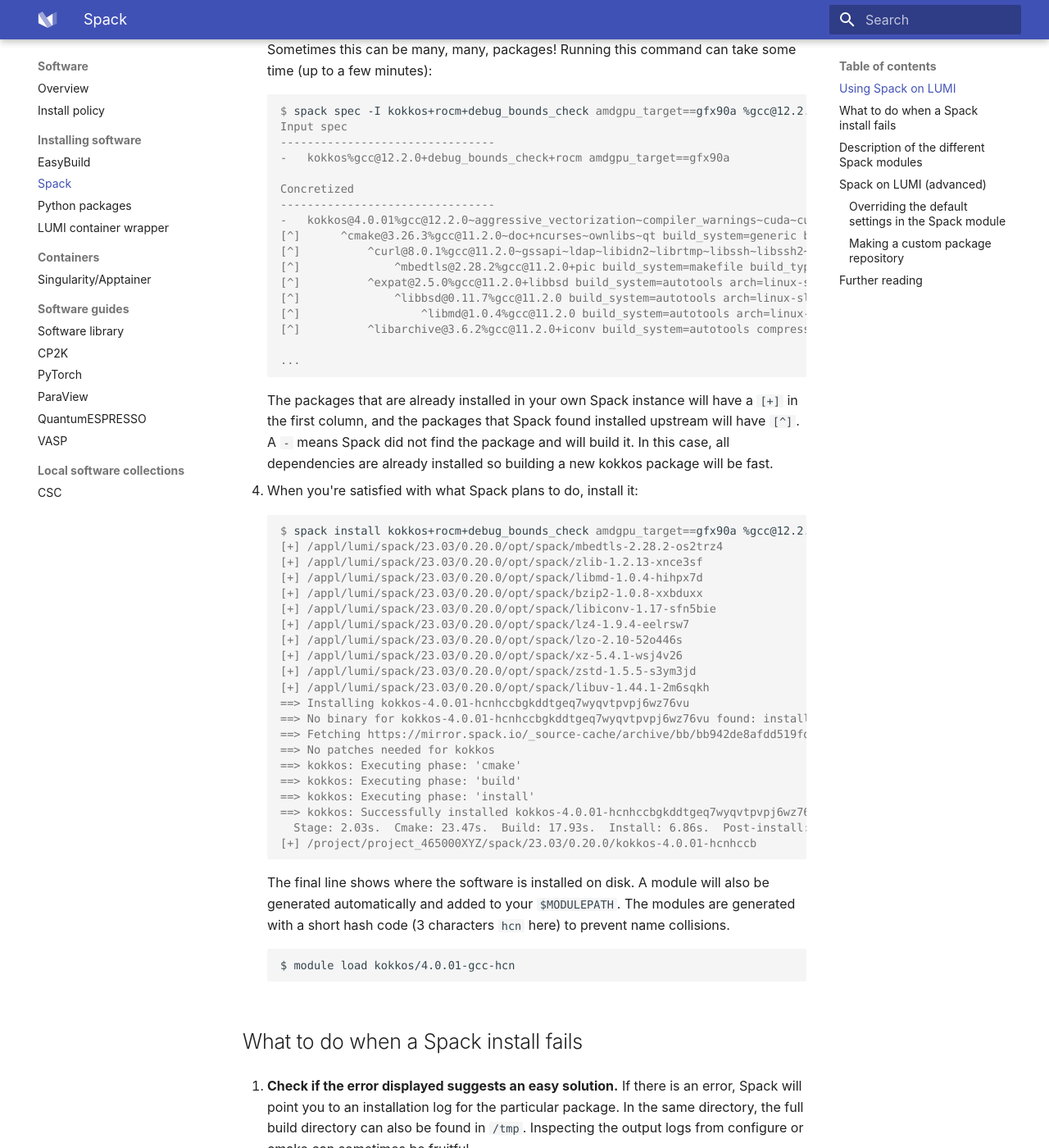
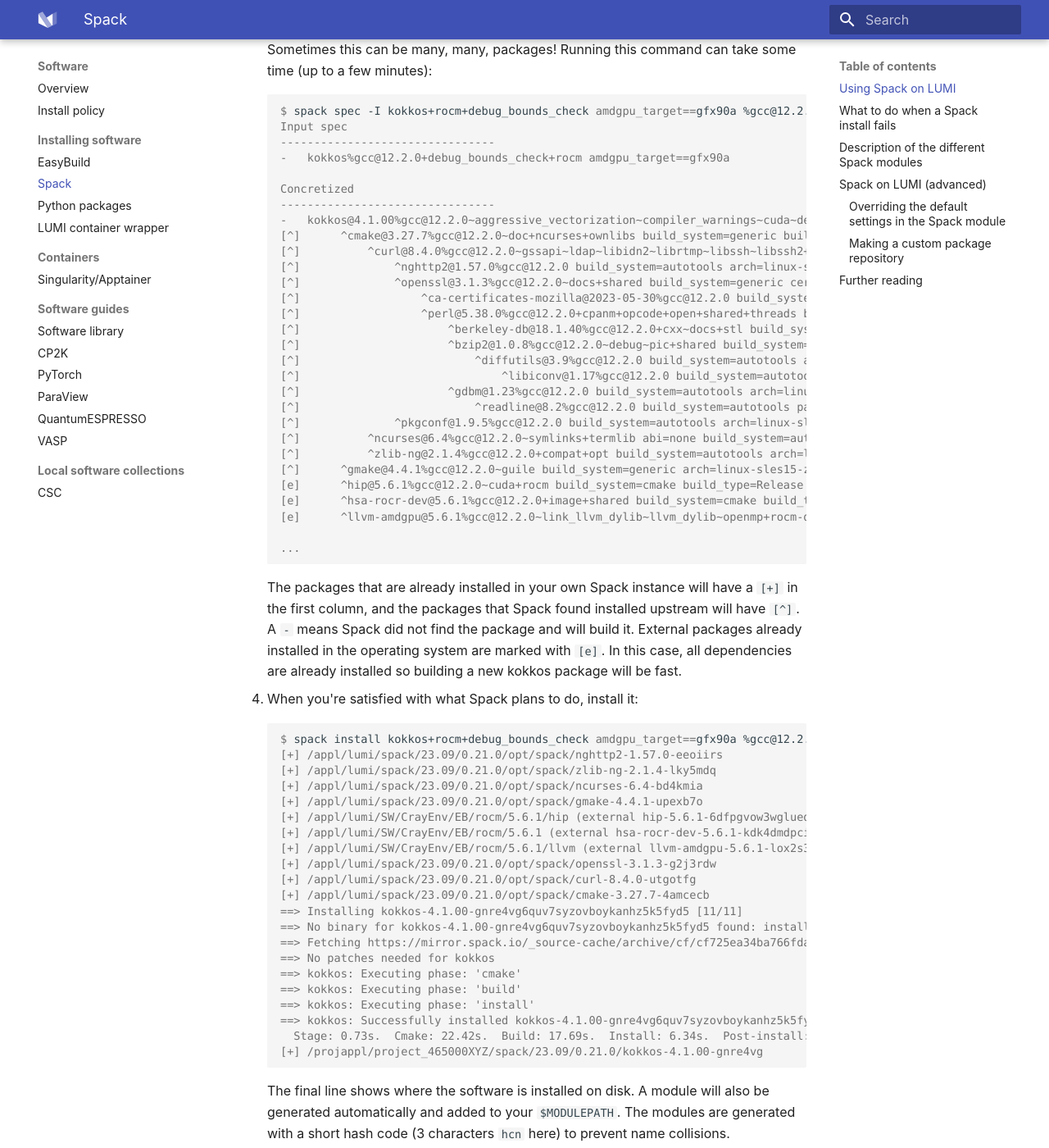
Before and after one commit to Lumi-supercomputer/lumi-userguide, an MkDocs documentation site: the page built from docs/software/installing/spack.md, in a window 1280 px wide and 1400 px high, scrolled down 1423 px. Shown: the whole window at 82% size. Built offline with MkDocs 1.6.1 and Material for MkDocs 9.7.7, drawn with Linux system fonts in a browser that asks for light colours; some of the changed text lies outside the part shown.

Commit message:
Updated Spack documentation with custom repos and 23.09 info
Adding information about how to override the default Spack configuration
file and create a custom package repository. Also updated the docs to
reflect the availability of the new spack/23.09 module.

````diff
--- a/docs/software/installing/spack.md
+++ b/docs/software/installing/spack.md
@@ -29,7 +29,7 @@
 
     ```bash
     $ export SPACK_USER_PREFIX=/project/project_465000XYZ/spack
-    $ module load spack/23.03-2
+    $ module load spack/23.09
     ```
 
     We recommend that you set `$SPACK_USER_PREFIX` in e.g. your `.bash_profile`
@@ -65,14 +65,26 @@
 
     Concretized
     --------------------------------
-    -   kokkos@4.0.01%gcc@12.2.0~aggressive_vectorization~compiler_warnings~cuda~cuda_constexpr~cuda_lambda~cuda_ldg_intrinsic~cuda_relocatable_device_code~cuda_uvm~debug+debug_bounds_check~debug_dualview_modify_check~deprecated_code~examples~explicit_instantiation~hpx~hpx_async_dispatch~hwloc~ipo~memkind~numactl~openmp~openmptarget~pic+profiling~profiling_load_print~pthread~qthread+rocm+serial+shared~sycl~tests~tuning~wrapper amdgpu_target=gfx90a build_system=cmake build_type=Release generator=make intel_gpu_arch=none std=17 arch=linux-sles15-zen2
-    [^]      ^cmake@3.26.3%gcc@11.2.0~doc+ncurses~ownlibs~qt build_system=generic build_type=Release arch=linux-sles15-zen2
-    [^]          ^curl@8.0.1%gcc@11.2.0~gssapi~ldap~libidn2~librtmp~libssh~libssh2~nghttp2 build_system=autotools libs=shared,static tls=mbedtls arch=linux-sles15-zen2
-    [^]              ^mbedtls@2.28.2%gcc@11.2.0+pic build_system=makefile build_type=Release libs=static arch=linux-sles15-zen2
-    [^]          ^expat@2.5.0%gcc@11.2.0+libbsd build_system=autotools arch=linux-sles15-zen2
-    [^]              ^libbsd@0.11.7%gcc@11.2.0 build_system=autotools arch=linux-sles15-zen2
-    [^]                  ^libmd@1.0.4%gcc@11.2.0 build_system=autotools arch=linux-sles15-zen2
-    [^]          ^libarchive@3.6.2%gcc@11.2.0+iconv build_system=autotools compression=bz2lib,lz4,lzma,lzo2,zlib,zstd crypto=mbedtls libs=shared,static programs=none xar=expat arch=linux-sles15-zen2
+    -   kokkos@4.1.00%gcc@12.2.0~aggressive_vectorization~compiler_warnings~cuda~debug+debug_bounds_check~debug_dualview_modify_check~deprecated_code~examples~hpx~hpx_async_dispatch~hwloc~ipo~memkind~numactl~openmp~openmptarget~pic+rocm+serial+shared~sycl~tests~threads~tuning~wrapper amdgpu_target=gfx90a build_system=cmake build_type=Release cxxstd=17 generator=make intel_gpu_arch=none arch=linux-sles15-zen2
+    [^]      ^cmake@3.27.7%gcc@12.2.0~doc+ncurses+ownlibs build_system=generic build_type=Release arch=linux-sles15-zen2
+    [^]          ^curl@8.4.0%gcc@12.2.0~gssapi~ldap~libidn2~librtmp~libssh~libssh2+nghttp2 build_system=autotools libs=shared,static tls=openssl arch=linux-sles15-zen2
+    [^]              ^nghttp2@1.57.0%gcc@12.2.0 build_system=autotools arch=linux-sles15-zen2
+    [^]              ^openssl@3.1.3%gcc@12.2.0~docs+shared build_system=generic certs=mozilla arch=linux-sles15-zen2
+    [^]                  ^ca-certificates-mozilla@2023-05-30%gcc@12.2.0 build_system=generic arch=linux-sles15-zen2
+    [^]                  ^perl@5.38.0%gcc@12.2.0+cpanm+opcode+open+shared+threads build_system=generic patches=714e4d1 arch=linux-sles15-zen2
+    [^]                      ^berkeley-db@18.1.40%gcc@12.2.0+cxx~docs+stl build_system=autotools patches=26090f4,b231fcc arch=linux-sles15-zen2
+    [^]                      ^bzip2@1.0.8%gcc@12.2.0~debug~pic+shared build_system=generic arch=linux-sles15-zen2
+    [^]                          ^diffutils@3.9%gcc@12.2.0 build_system=autotools arch=linux-sles15-zen2
+    [^]                              ^libiconv@1.17%gcc@12.2.0 build_system=autotools libs=shared,static arch=linux-sles15-zen2
+    [^]                      ^gdbm@1.23%gcc@12.2.0 build_system=autotools arch=linux-sles15-zen2
+    [^]                          ^readline@8.2%gcc@12.2.0 build_system=autotools patches=bbf97f1 arch=linux-sles15-zen2
+    [^]              ^pkgconf@1.9.5%gcc@12.2.0 build_system=autotools arch=linux-sles15-zen2
+    [^]          ^ncurses@6.4%gcc@12.2.0~symlinks+termlib abi=none build_system=autotools arch=linux-sles15-zen2
+    [^]          ^zlib-ng@2.1.4%gcc@12.2.0+compat+opt build_system=autotools arch=linux-sles15-zen2
+    [^]      ^gmake@4.4.1%gcc@12.2.0~guile build_system=generic arch=linux-sles15-zen2
+    [e]      ^hip@5.6.1%gcc@12.2.0~cuda+rocm build_system=cmake build_type=Release generator=make patches=aee7249,c2ee21c,e73e91b arch=linux-sles15-zen2
+    [e]      ^hsa-rocr-dev@5.6.1%gcc@12.2.0+image+shared build_system=cmake build_type=Release generator=make patches=9267179 arch=linux-sles15-zen2
+    [e]      ^llvm-amdgpu@5.6.1%gcc@12.2.0~link_llvm_dylib~llvm_dylib~openmp+rocm-device-libs build_system=cmake build_type=Release generator=ninja patches=a08bbe1,b66529f,d35aec9 arch=linux-sles15-zen2
 
     ...
 
@@ -81,33 +93,33 @@
     The packages that are already installed in your own Spack instance will
     have a `[+]` in the first column, and the packages that Spack found
     installed upstream will have `[^]`. A `-` means Spack did not find the
-    package and will build it. In this case, all dependencies are already
+    package and will build it. External packages already installed in the operating system are marked with `[e]`. In this case, all dependencies are already
     installed so building a new kokkos package will be fast.
 
 4. When you're satisfied with what Spack plans to do, install it:
 
     ```console
     $ spack install kokkos+rocm+debug_bounds_check amdgpu_target==gfx90a %gcc@12.2.0
-    [+] /appl/lumi/spack/23.03/0.20.0/opt/spack/mbedtls-2.28.2-os2trz4
-    [+] /appl/lumi/spack/23.03/0.20.0/opt/spack/zlib-1.2.13-xnce3sf
-    [+] /appl/lumi/spack/23.03/0.20.0/opt/spack/libmd-1.0.4-hihpx7d
-    [+] /appl/lumi/spack/23.03/0.20.0/opt/spack/bzip2-1.0.8-xxbduxx
-    [+] /appl/lumi/spack/23.03/0.20.0/opt/spack/libiconv-1.17-sfn5bie
-    [+] /appl/lumi/spack/23.03/0.20.0/opt/spack/lz4-1.9.4-eelrsw7
-    [+] /appl/lumi/spack/23.03/0.20.0/opt/spack/lzo-2.10-52o446s
-    [+] /appl/lumi/spack/23.03/0.20.0/opt/spack/xz-5.4.1-wsj4v26
-    [+] /appl/lumi/spack/23.03/0.20.0/opt/spack/zstd-1.5.5-s3ym3jd
-    [+] /appl/lumi/spack/23.03/0.20.0/opt/spack/libuv-1.44.1-2m6sqkh
-    ==> Installing kokkos-4.0.01-hcnhccbgkddtgeq7wyqvtpvpj6wz76vu
-    ==> No binary for kokkos-4.0.01-hcnhccbgkddtgeq7wyqvtpvpj6wz76vu found: installing from source
-    ==> Fetching https://mirror.spack.io/_source-cache/archive/bb/bb942de8afdd519fd6d5d3974706bfc22b6585a62dd565c12e53bdb82cd154f0.tar.gz
+    [+] /appl/lumi/spack/23.09/0.21.0/opt/spack/nghttp2-1.57.0-eeoiirs
+    [+] /appl/lumi/spack/23.09/0.21.0/opt/spack/zlib-ng-2.1.4-lky5mdq
+    [+] /appl/lumi/spack/23.09/0.21.0/opt/spack/ncurses-6.4-bd4kmia
+    [+] /appl/lumi/spack/23.09/0.21.0/opt/spack/gmake-4.4.1-upexb7o
+    [+] /appl/lumi/SW/CrayEnv/EB/rocm/5.6.1/hip (external hip-5.6.1-6dfpgvow3wgluedg7dkolvju5tqikf4a)
+    [+] /appl/lumi/SW/CrayEnv/EB/rocm/5.6.1 (external hsa-rocr-dev-5.6.1-kdk4dmdpcit6od7zd4c4anpe67tjazvv)
+    [+] /appl/lumi/SW/CrayEnv/EB/rocm/5.6.1/llvm (external llvm-amdgpu-5.6.1-lox2s3th5j6gtobnulhreq2xfyflres7)
+    [+] /appl/lumi/spack/23.09/0.21.0/opt/spack/openssl-3.1.3-g2j3rdw
+    [+] /appl/lumi/spack/23.09/0.21.0/opt/spack/curl-8.4.0-utgotfg
+    [+] /appl/lumi/spack/23.09/0.21.0/opt/spack/cmake-3.27.7-4amcecb
+    ==> Installing kokkos-4.1.00-gnre4vg6quv7syzovboykanhz5k5fyd5 [11/11]
+    ==> No binary for kokkos-4.1.00-gnre4vg6quv7syzovboykanhz5k5fyd5 found: installing from source
+    ==> Fetching https://mirror.spack.io/_source-cache/archive/cf/cf725ea34ba766fdaf29c884cfe2daacfdc6dc2d6af84042d1c78d0f16866275.tar.gz
     ==> No patches needed for kokkos
     ==> kokkos: Executing phase: 'cmake'
     ==> kokkos: Executing phase: 'build'
     ==> kokkos: Executing phase: 'install'
-    ==> kokkos: Successfully installed kokkos-4.0.01-hcnhccbgkddtgeq7wyqvtpvpj6wz76vu
-      Stage: 2.03s.  Cmake: 23.47s.  Build: 17.93s.  Install: 6.86s.  Post-install: 2.54s.  Total: 1m 1.47s
-    [+] /project/project_465000XYZ/spack/23.03/0.20.0/kokkos-4.0.01-hcnhccb
+    ==> kokkos: Successfully installed kokkos-4.1.00-gnre4vg6quv7syzovboykanhz5k5fyd5
+      Stage: 0.73s.  Cmake: 22.42s.  Build: 17.69s.  Install: 6.34s.  Post-install: 2.22s.  Total: 51.52s
+    [+] /projappl/project_465000XYZ/spack/23.09/0.21.0/kokkos-4.1.00-gnre4vg
     ```
 
     The final line shows where the software is installed on disk. A module will
@@ -116,7 +128,7 @@
     prevent name collisions.
 
     ```bash
-    $ module load kokkos/4.0.01-gcc-hcn
+    $ module load kokkos/4.1.00-gcc-gnr
     ```
 
 ## What to do when a Spack install fails
@@ -151,9 +163,10 @@
 
 ## Description of the different Spack modules
 
+* Module `spack/23.09`: This is Spack release version 0.21.0 (with some critical bug fixes for concretization backported from the 0.21.1 development branch) based on the Cray Programming Environment 23.09. The ROCM packages are ROCM release version 5.6.1 adapted by the LUMI User Support Team for CPE 23.09. Testing has indicated that it should be possible to run ROCM 5.6.1-based software using the older drivers from ROCM 5.2.3, which is installed on the LUMI-G compute nodes with only minor incompatibilites, e.g. the amount of GPU memory might reported incorrectly.
 * Module `spack/23.03-2`: This is Spack release version 0.20.0 based on the Cray Programming Environment 23.03. The ROCM packages are built from source by Spack and corresponds to ROCM release version 5.4.3. Testing has indicated that it should be possible to run ROCM 5.4.3-based software using the older drivers from ROCM 5.2.3, which is installed on the LUMI-G compute nodes.
 * Module `spack/23.03`: This is Spack release version 0.19.2 based on the Cray Programming Environment 23.03. The ROCM packages are external and comes from the HPE provided ROCM 5.2.3 in `/opt/rocm`.
-* Module `spack/22.08-2`: This is Spack release version 0.19.0 based on the Cray Programming Environment 22.08. The ROCM packages are built from source by Spack and corresponds to ROCM release version 5.2.3. Testing has indicated that it should be possible to run ROCM 5.2.3-based software using the older drivers from ROCM 5.1.3, which is installed on the LUMI-G compute nodes.
+* Module `spack/22.08-2`: This is Spack release version 0.19.0 based on the Cray Programming Environment 22.08. The ROCM packages are built from source by Spack and corresponds to ROCM release version 5.2.3. **This Spack module is deprecated and should not be used** Testing has indicated that it should be possible to run ROCM 5.2.3-based software using the older drivers from ROCM 5.1.3, which is installed on the LUMI-G compute nodes.
 * Module `spack/22.08`: This is Spack release version 0.18.1 based on the Cray Programming Environment 22.08. The ROCM packages are external and comes from the HPE provided ROCM 5.0.2 in `/opt/rocm` (which is rather old). **This Spack module is deprecated and should not be used**. MPI programs may not work and the linked ROCm is really old and does not exist on the system anymore.
 
 ## Spack on LUMI (advanced)
````
